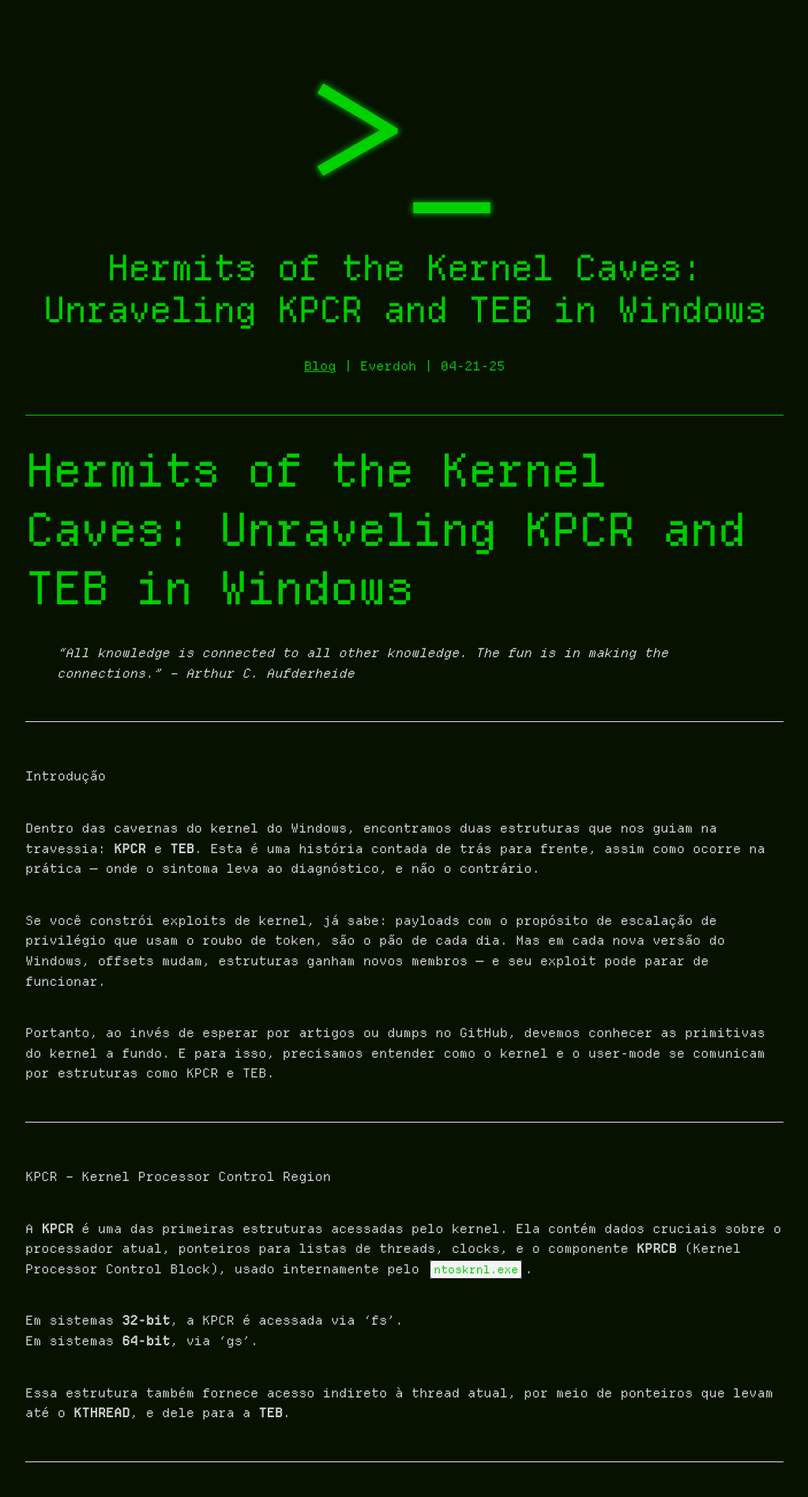
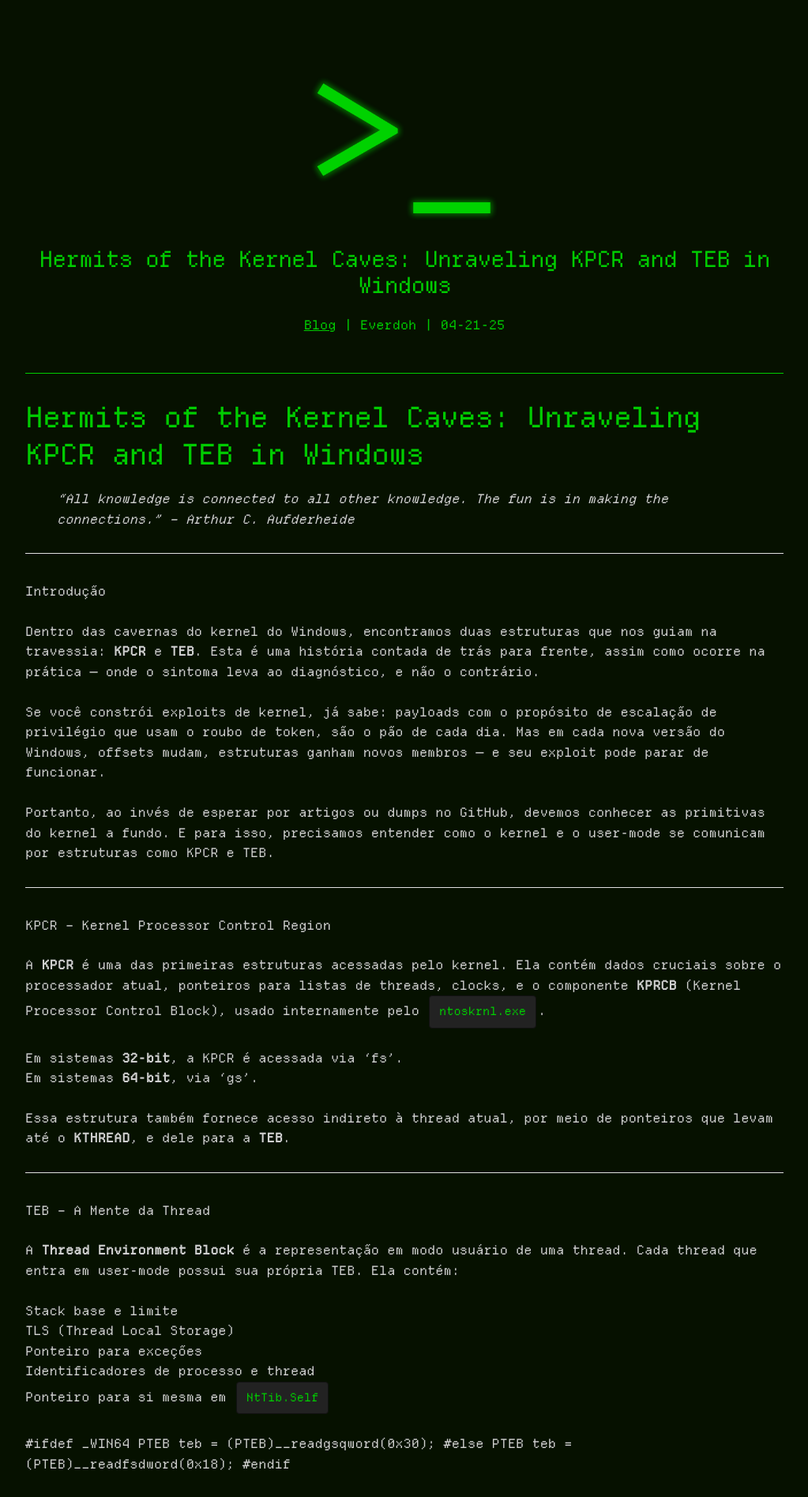
Before and after one commit to Everdoh/everdoh.github.io, a Jekyll site: the page built from _posts/2025-04-21-TEB.md, in a window 1280 px wide. Shown: the top 1895 px of the page at 79% size, without its empty margins (128-1151 px from the left). Built offline with Jekyll 4.4.1, drawn with Linux system fonts in a browser that asks for light colours.

Commit message:
Ajuste de legibilidade 2

```diff
--- a/assets/main.scss
+++ b/assets/main.scss
@@ -1,35 +1,32 @@
 ---
-# O front matter (os traços) deve continuar no topo para o Jekyll processar o arquivo
+# Only the main Sass file needs front matter
 ---
 
 @import "skeleton";
 @import "morph";
 
-/* 1. Definição da Fonte */
+/* 1. O que já tinhas: Definição da fonte */
 @font-face {
   font-family: 'Departure Mono';
-  src: url('{{ "/assets/fonts/DepartureMono-Regular.otf" | relative_url }}') format('opentype');
+  src: url('{{ "/assets/fonts/DepartureMono-Regular.otf" | relative_url }}');
   font-weight: normal;
   font-style: normal;
-  font-display: swap;
 }
 
-/* 2. Aplicação Global */
-html, body {
+/* 2. O que já tinhas: Aplicação geral */
+html, body, p, li, h1, h2, h3 {
   font-family: 'Departure Mono', monospace !important;
-  font-size: 16px;      /* Ajuste de tamanho para legibilidade */
-  line-height: 1.6;    /* Espaçamento entre linhas */
 }
 
-/* 3. Ajustes para Títulos e Código */
-h1, h2, h3, p, li {
-  font-family: 'Departure Mono', monospace !important;
+/* 3. O NOVO CÓDIGO: Ajustes de espaçamento e legibilidade */
+body {
+  font-size: 16px;      /* Aumenta um pouco o texto para cansar menos a vista */
+  line-height: 1.6;    /* Dá espaço entre as linhas de texto */
 }
 
 code, pre {
   font-family: 'Departure Mono', monospace !important;
-  font-size: 14px;
-  background-color: #f4f4f4; /* Cria um leve fundo cinza para o código */
-  padding: 2px 4px;
-  border-radius: 3px;
+  padding: 8px 12px !important; /* Cria o "respiro" dentro das caixas brancas */
+  display: inline-block;        /* Garante que o padding seja aplicado corretamente */
+  border-radius: 4px;           /* Arredonda levemente os cantos das caixas */
 }
```
